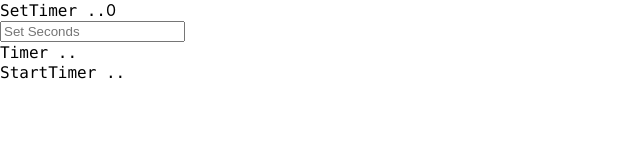
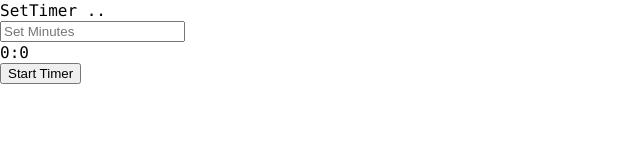
Before and after one commit to MustafaAnasKH99/Voice-Pomodoro-Clock, a React (Create React App) app in the folder vomodock/: page / in a window 1280 px wide. Shown: the top 160 px of the page, without its empty margins (0-640 px from the left). Built offline with nearby package versions, Linux system fonts and the light colour scheme.

Commit message:
check number

```diff
--- a/vomodock/src/App.js
+++ b/vomodock/src/App.js
@@ -11,7 +11,9 @@ function App() {
   const [ seconds, setSeconds ] = useState(0)
 
   const handleChange = (e) => {
-    setMinutes(e)
+    if(e.validity.valid){
+      e.value === '' ? setMinutes(0) : setMinutes(e.value)
+    }
   }
 
   return (
--- a/vomodock/src/Components/SetTimer.js
+++ b/vomodock/src/Components/SetTimer.js
@@ -5,9 +5,8 @@ function SetTimer(props) {
   return (
     <div>
         <code>SetTimer ..</code>
-        {minutes}
         <br />
-        <input placeholder="Set Seconds" onChange={(e) => handleChange(e.target.value)}/>
+        <input type="text" pattern="[0-9]*" placeholder="Set Minutes" onChange={(e) => handleChange(e.target)}/>
     </div>
   );
 }
--- a/vomodock/src/Components/StartTimer.js
+++ b/vomodock/src/Components/StartTimer.js
@@ -3,7 +3,7 @@ import React from 'react';
 function StartTimer() {
   return (
     <div>
-        <code>StartTimer ..</code>
+        <button>Start Timer</button>
     </div>
   );
 }
--- a/vomodock/src/Components/Timer.js
+++ b/vomodock/src/Components/Timer.js
@@ -1,9 +1,11 @@
 import React from 'react';
 
-function Timer() {
+function Timer(props) {
+  const { seconds, minutes } = props
   return (
     <div>
-        <code>Timer ..</code>
+        <code>{minutes}</code>
+        <code>:{seconds}</code>
     </div>
   );
 }
```
